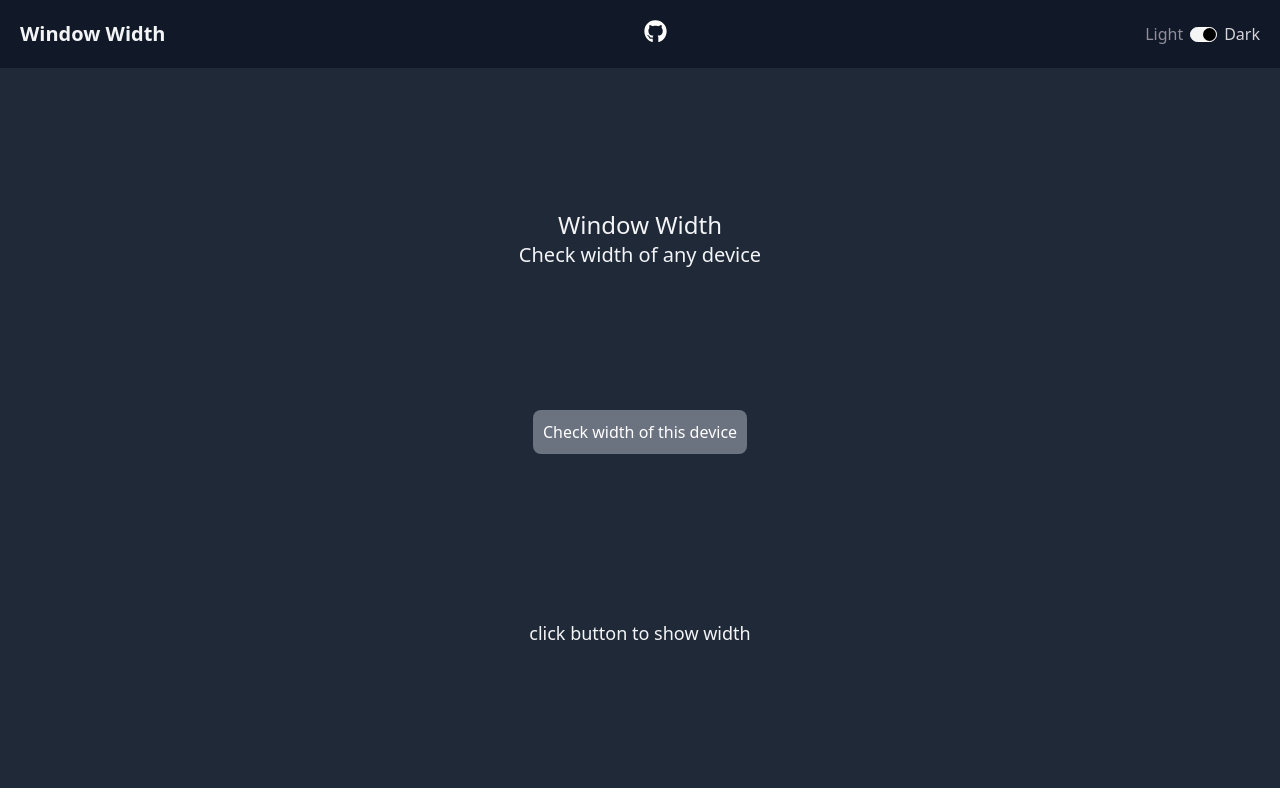
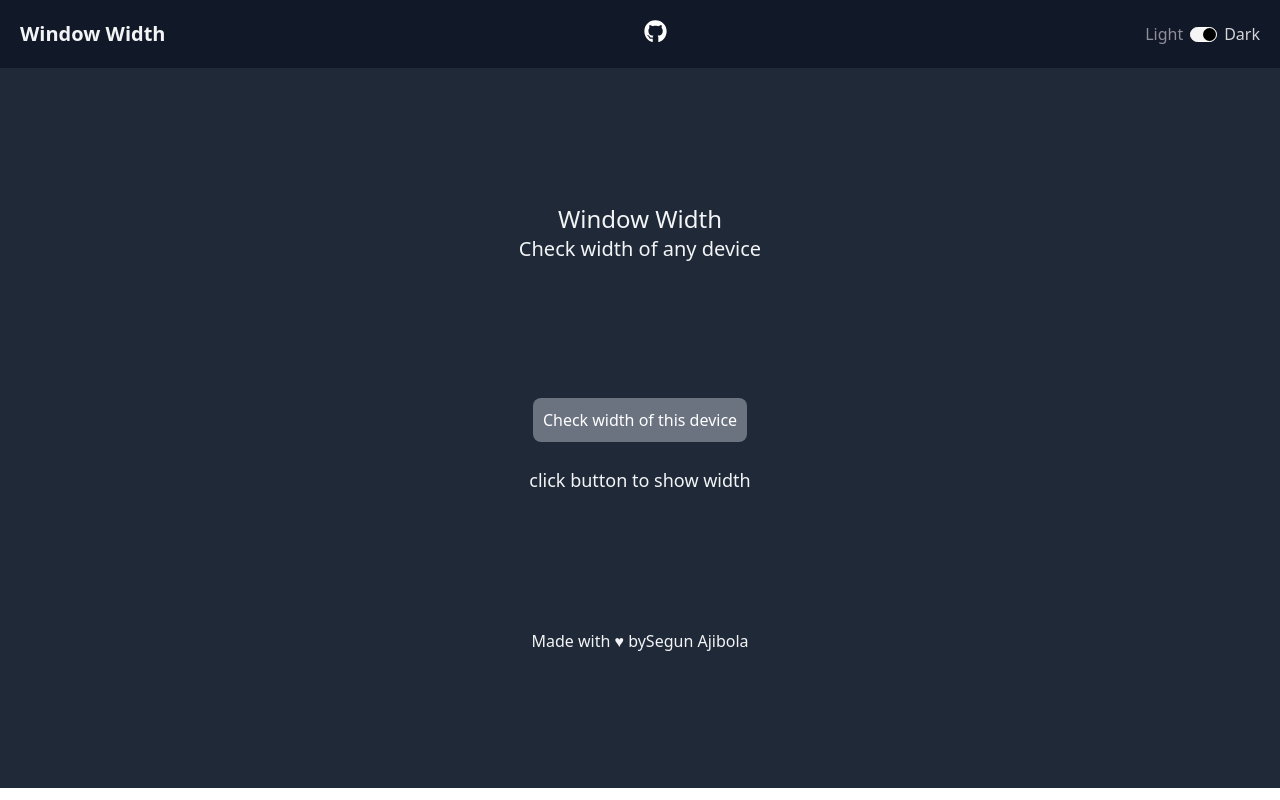
Before and after one commit to segunajibola/window-tracker, a React (Vite) app: page / in a window 1280 px wide. Built offline with nearby package versions, Linux system fonts and the light colour scheme.

Commit message:
firstCommit

```diff
--- a/src/components/Home.jsx
+++ b/src/components/Home.jsx
@@ -5,25 +5,34 @@ const Home = (props) => {
   const [showWidthSize, setShowWidthSize] = React.useState(false);
 
   function showWidth() {
-    setShowWidthSize(prev => !prev);
+    setShowWidthSize((prev) => !prev);
   }
 
   return (
-    <div className="dark:bg-gray-800 dark:text-gray-100 h-[90vh] flex flex-col justify-evenly">
+    <div className="dark:bg-gray-800 dark:text-gray-100 h-[90vh] flex flex-col justify-evenly text-center">
       <div>
-        <h1 className="text-2xl text-center">Window Width</h1>
-        <p className="text-xl text-center">Check width of any device</p>
+        <h1 className="text-2xl">Window Width</h1>
+        <p className="text-xl">Check width of any device</p>
       </div>
 
-      <button
-        className="rounded-lg p-2.5 mx-auto active:inset-1 active:scale-110 transition delay-100 bg-gray-500 text-white"
-        onClick={showWidth}
-      >
-        {showWidthSize ? "Hide width" :"Check width of this device"}
-      </button>
+      <div className="mx-auto">
+        <button
+          className="rounded-lg p-2.5 active:inset-1 active:scale-110 transition delay-100 bg-gray-500 text-white"
+          onClick={showWidth}
+        >
+          {showWidthSize ? "Hide width" : "Check width of this device"}
+        </button>
 
-      <div className="text-lg text-center mt-6">
-        {showWidthSize ? <WindowWidth /> : "click button to show width"}
+        <div className="text-lg mt-6">
+          {showWidthSize ? <WindowWidth /> : "click button to show width"}
+        </div>
+      </div>
+
+      <div>
+        <p>
+          Made with &hearts; by
+          <a href="https://segunajibola.com">Segun Ajibola</a>
+        </p>
       </div>
     </div>
   );
```
